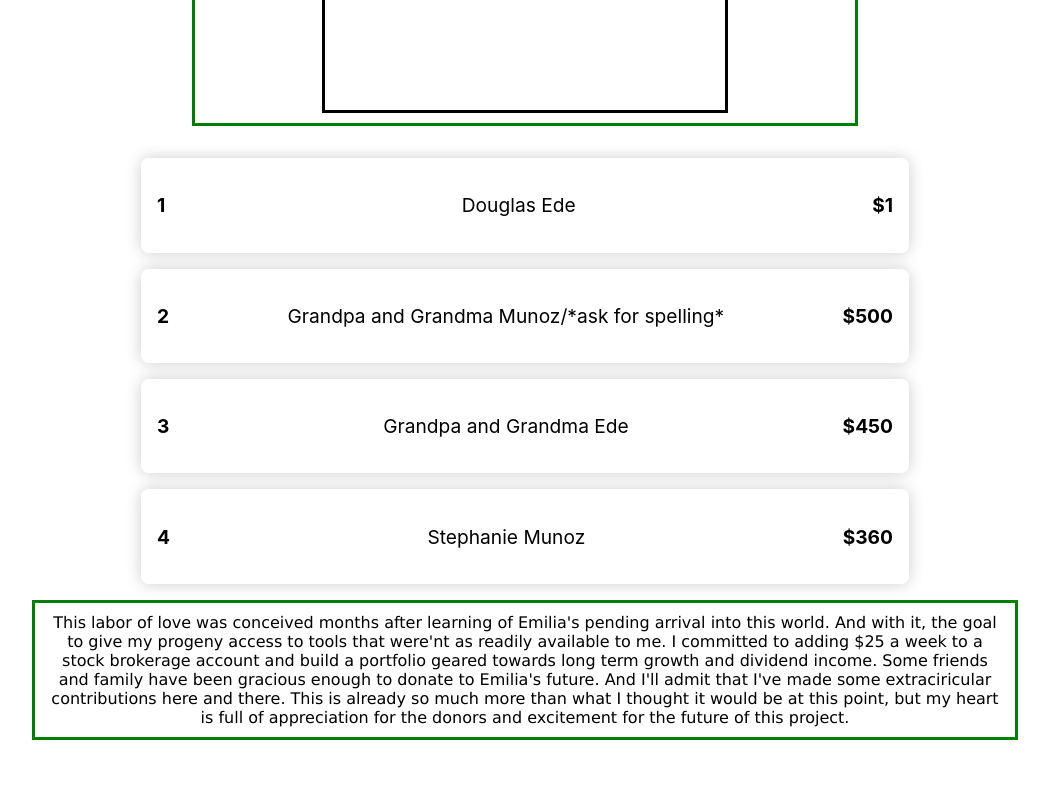
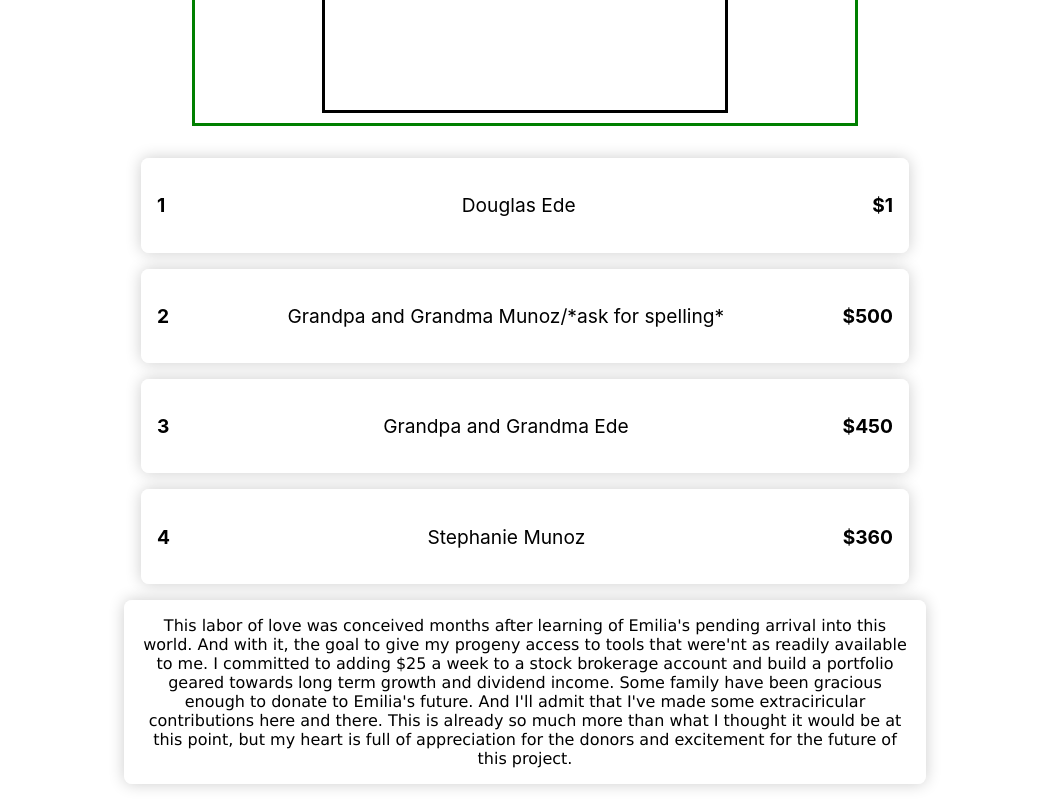
Before and after one commit to Douglas4739/Emilias-Portfolio, a React (Create React App) app: page / in a window 1280 px wide. Shown: the part 684-1484 px from the top of the page, without its empty margins (115-1164 px from the left). Before the commit the page ends 1424 px from the top, so only its background shows below. Built offline with nearby package versions, Linux system fonts and the light colour scheme.

Commit message:
minor adjustments to text

```diff
--- a/src/About.css
+++ b/src/About.css
@@ -2,7 +2,14 @@
     font-family: 'Lucida Sans', 'Lucida Sans Regular', 'Lucida Grande', 'Lucida Sans Unicode', Geneva, Verdana, sans-serif;
     margin: auto;
     width: 75%;
-    border: 3px solid green;
-    padding: 10px;
-    size: 30px;
+    display: flex;
+    justify-content: space-between;
+    align-items: center;
+    padding: 1rem;
+    border: none;
+    background-color: rgba(255, 255, 255, 0.6);
+    box-shadow: 0 0 1rem rgba(0, 0, 0, 0.2);
+    border-radius: 0.5rem;
+    margin-bottom: 1rem;
+    max-width: 770px;
 }
--- a/src/About.js
+++ b/src/About.js
@@ -6,7 +6,7 @@ function About() {
     <p className="about">
       This labor of love was conceived months after learning of Emilia's pending arrival into this world. And with it, the goal to give my progeny access to tools that were'nt as readily available to me.
       I committed to adding $25 a week to a stock brokerage account and build a portfolio geared towards long term growth and dividend income.
-      Some friends and family have been gracious enough to donate to Emilia's future. And I'll admit that I've made some extraciricular contributions here and there.
+      Some family have been gracious enough to donate to Emilia's future. And I'll admit that I've made some extraciricular contributions here and there.
       This is already so much more than what I thought it would be at this point, but my heart is full of appreciation for the donors and excitement for the future of this project.
     </p>
   )
```
